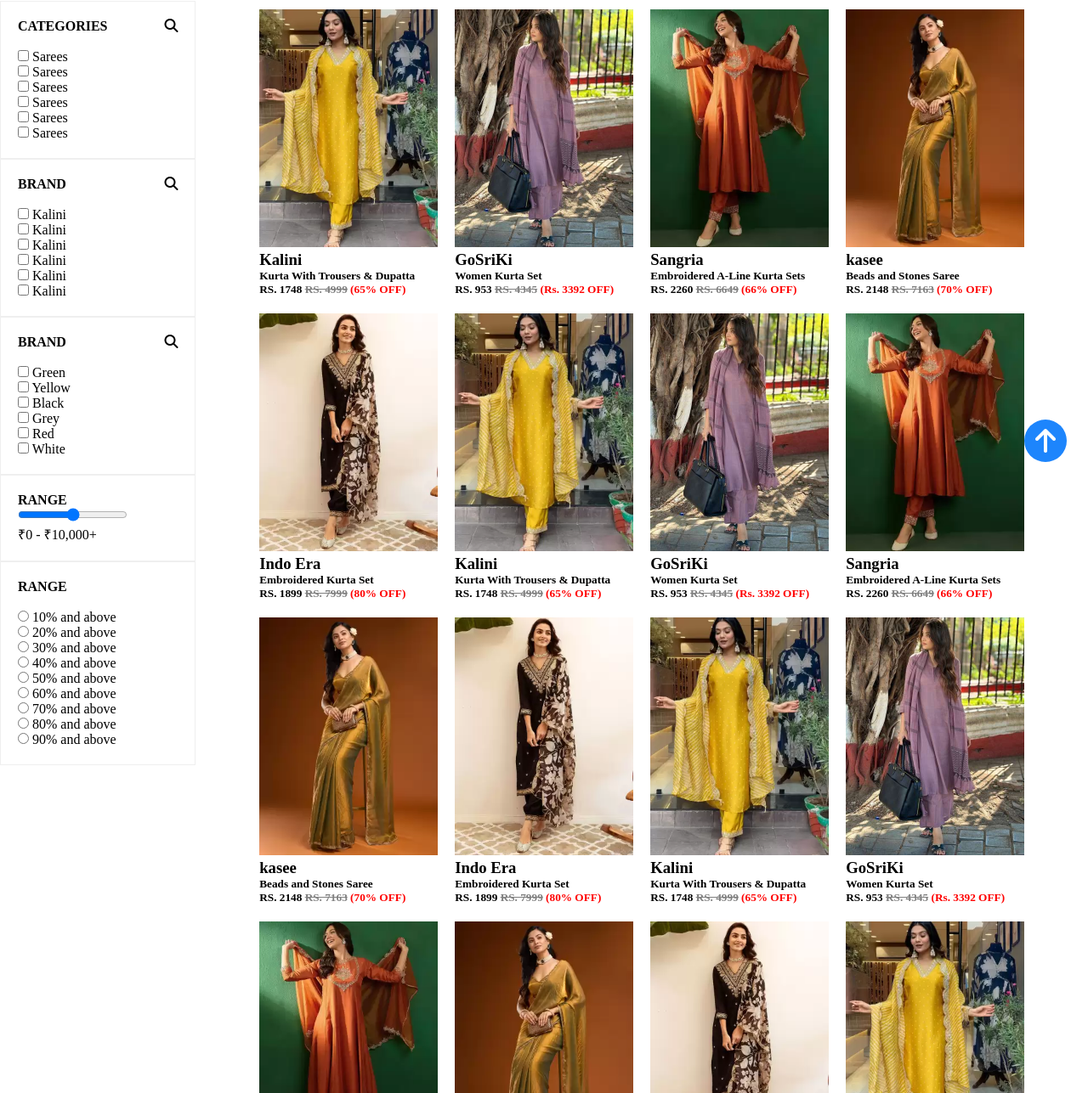
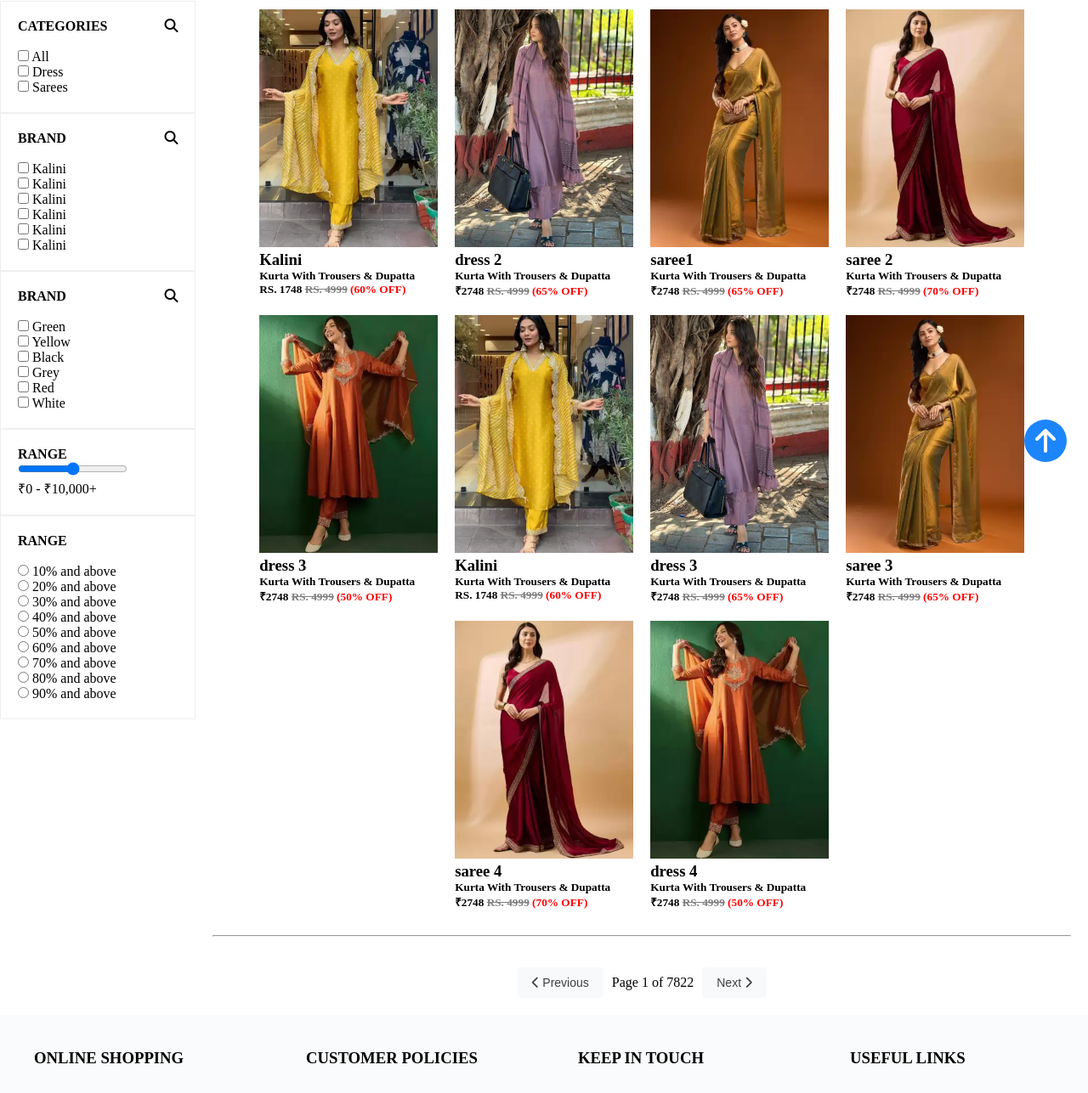
Before and after one commit to Hrishikesh778/javascript-miniproject, a plain HTML site: page content.html in a window 1280 px wide. Shown: the part 231-1518 px from the top of the page at 85% size. Drawn offline with Linux system fonts and the light colour scheme.

Commit message:
category

```diff
--- a/content.html
+++ b/content.html
@@ -10,7 +10,7 @@
     <title>Document</title>
 </head>
 
-<body>
+<body onload="clothfilter('all')">
     <div class="firstdiv" id="fdiv">
 
 
@@ -41,12 +41,16 @@
 
                 <br>
                 <br>
-                <input type="checkbox" name="" id=""><label> Sarees</label><br>
-                <input type="checkbox" name="" id=""><label> Sarees</label><br>
-                <input type="checkbox" name="" id=""><label> Sarees</label><br>
-                <input type="checkbox" name="" id=""><label> Sarees</label><br>
-                <input type="checkbox" name="" id=""><label> Sarees</label><br>
-                <input type="checkbox" name="" id=""><label> Sarees</label><br>
+                <input type="checkbox" value="" id="3" onclick="clothfilter('all')">
+                <label for="3">All</label><br>
+
+                <input type="checkbox" name="cloth" value="" id="1" onclick="clothfilter('dress')">
+                <label for="1">Dress</label><br>
+
+                <input type="checkbox" name="cloth" value="" id="2" onclick="clothfilter('sarees')">
+                <label for="2">Sarees</label><br>
+
+
             </div>
             <div class="leftside2">
                 <div style="float: left;"><B>BRAND</B></div>
@@ -127,369 +131,10 @@
 
                 </div>
             </div>
-            <div class="rightsidephotocard">
-                <a href="finalpage.html" style="text-decoration: none;">
-                    <div class="rphotocard">
-                        <div class="rpcimg">
-                            <img style="height: 100% ;width: 100%;" src="images/womendress.webp">
-                        </div>
-                        <div class="rpctext">
-
-                            <h3>Kalini</h3>
-                            <!-- <br> -->
-                            <h5>Kurta With Trousers & Dupatta</h5>
-                            <h5><b>RS. 1748</b> <del>RS. 4999</del> <span>(65% OFF)</span></h5>
+            <div class="rightsidephotocard" id="maindiv">
 
 
-                        </div>
 
-                    </div>
-                </a>
-
-                <a href="finalpage.html" style="text-decoration: none;">
-                    <div class="rphotocard">
-                        <div class="rpcimg">
-                            <img style="height: 100% ;width: 100%;" src="images/female1.jpg">
-                        </div>
-                        <div class="rpctext">
-
-                            <h3>GoSriKi</h3>
-                            <!-- <br> -->
-                            <h5>Women Kurta Set</h5>
-                            <h5><b>RS. 953</b> <del>RS. 4345</del> <span>(Rs. 3392 OFF)</span></h5>
-
-
-                        </div>
-
-                    </div>
-                </a>
-
-                <a href="finalpage.html" style="text-decoration: none;">
-                    <div class="rphotocard">
-                        <div class="rpcimg">
-                            <img style="height: 100% ;width: 100%;" src="images/female2.webp">
-                        </div>
-                        <div class="rpctext">
-
-                            <h3>Sangria</h3>
-                            <!-- <br> -->
-                            <h5>Embroidered A-Line Kurta Sets</h5>
-                            <h5><b>RS. 2260</b> <del>RS. 6649</del> <span>(66% OFF)</span></h5>
-
-
-                        </div>
-
-                    </div>
-                </a>
-
-                <a href="finalpage.html" style="text-decoration: none;">
-                    <div class="rphotocard">
-                        <div class="rpcimg">
-                            <img style="height: 100% ;width: 100%;" src="images/female3.webp">
-                        </div>
-                        <div class="rpctext">
-
-                            <h3>kasee</h3>
-                            <!-- <br> -->
-                            <h5>Beads and Stones Saree</h5>
-                            <h5><b>RS. 2148</b> <del>RS. 7163</del> <span>(70% OFF)</span></h5>
-
-
-                        </div>
-
-                    </div>
-                </a>
-
-                <a href="finalpage.html" style="text-decoration: none;">
-                    <div class="rphotocard">
-                        <div class="rpcimg">
-                            <img style="height: 100% ;width: 100%;" src="images/female4.webp">
-                        </div>
-                        <div class="rpctext">
-
-                            <h3>Indo Era</h3>
-                            <!-- <br> -->
-                            <h5>Embroidered Kurta Set</h5>
-                            <h5><b>RS. 1899</b> <del>RS. 7999</del> <span>(80% OFF)</span></h5>
-
-
-                        </div>
-
-                    </div>
-                </a>
-
-                <!-- repeat -->
-                <a href="" style="text-decoration: none;">
-                    <div class="rphotocard">
-                        <div class="rpcimg">
-                            <img style="height: 100% ;width: 100%;" src="images/womendress.webp">
-                        </div>
-                        <div class="rpctext">
-
-                            <h3>Kalini</h3>
-                            <!-- <br> -->
-                            <h5>Kurta With Trousers & Dupatta</h5>
-                            <h5><b>RS. 1748</b> <del>RS. 4999</del> <span>(65% OFF)</span></h5>
-
-
-                        </div>
-
-                    </div>
-                </a>
-
-                <a href="" style="text-decoration: none;">
-                    <div class="rphotocard">
-                        <div class="rpcimg">
-                            <img style="height: 100% ;width: 100%;" src="images/female1.jpg">
-                        </div>
-                        <div class="rpctext">
-
-                            <h3>GoSriKi</h3>
-                            <!-- <br> -->
-                            <h5>Women Kurta Set</h5>
-                            <h5><b>RS. 953</b> <del>RS. 4345</del> <span>(Rs. 3392 OFF)</span></h5>
-
-
-                        </div>
-
-                    </div>
-                </a>
-
-                <a href="" style="text-decoration: none;">
-                    <div class="rphotocard">
-                        <div class="rpcimg">
-                            <img style="height: 100% ;width: 100%;" src="images/female2.webp">
-                        </div>
-                        <div class="rpctext">
-
-                            <h3>Sangria</h3>
-                            <!-- <br> -->
-                            <h5>Embroidered A-Line Kurta Sets</h5>
-                            <h5><b>RS. 2260</b> <del>RS. 6649</del> <span>(66% OFF)</span></h5>
-
-
-                        </div>
-
-                    </div>
-                </a>
-
-                <a href="" style="text-decoration: none;">
-                    <div class="rphotocard">
-                        <div class="rpcimg">
-                            <img style="height: 100% ;width: 100%;" src="images/female3.webp">
-                        </div>
-                        <div class="rpctext">
-
-                            <h3>kasee</h3>
-                            <!-- <br> -->
-                            <h5>Beads and Stones Saree</h5>
-                            <h5><b>RS. 2148</b> <del>RS. 7163</del> <span>(70% OFF)</span></h5>
-
-
-                        </div>
-
-                    </div>
-                </a>
-
-                <a href="" style="text-decoration: none;">
-                    <div class="rphotocard">
-                        <div class="rpcimg">
-                            <img style="height: 100% ;width: 100%;" src="images/female4.webp">
-                        </div>
-                        <div class="rpctext">
-
-                            <h3>Indo Era</h3>
-                            <!-- <br> -->
-                            <h5>Embroidered Kurta Set</h5>
-                            <h5><b>RS. 1899</b> <del>RS. 7999</del> <span>(80% OFF)</span></h5>
-
-
-                        </div>
-
-                    </div>
-                </a>
-
-                <!-- repeat -->
-                <a href="" style="text-decoration: none;">
-                    <div class="rphotocard">
-                        <div class="rpcimg">
-                            <img style="height: 100% ;width: 100%;" src="images/womendress.webp">
-                        </div>
-                        <div class="rpctext">
-
-                            <h3>Kalini</h3>
-                            <!-- <br> -->
-                            <h5>Kurta With Trousers & Dupatta</h5>
-                            <h5><b>RS. 1748</b> <del>RS. 4999</del> <span>(65% OFF)</span></h5>
-
-
-                        </div>
-
-                    </div>
-                </a>
-
-                <a href="" style="text-decoration: none;">
-                    <div class="rphotocard">
-                        <div class="rpcimg">
-                            <img style="height: 100% ;width: 100%;" src="images/female1.jpg">
-                        </div>
-                        <div class="rpctext">
-
-                            <h3>GoSriKi</h3>
-                            <!-- <br> -->
-                            <h5>Women Kurta Set</h5>
-                            <h5><b>RS. 953</b> <del>RS. 4345</del> <span>(Rs. 3392 OFF)</span></h5>
-
-
-                        </div>
-
-                    </div>
-                </a>
-
-                <a href="" style="text-decoration: none;">
-                    <div class="rphotocard">
-                        <div class="rpcimg">
-                            <img style="height: 100% ;width: 100%;" src="images/female2.webp">
-                        </div>
-                        <div class="rpctext">
-
-                            <h3>Sangria</h3>
-                            <!-- <br> -->
-                            <h5>Embroidered A-Line Kurta Sets</h5>
-                            <h5><b>RS. 2260</b> <del>RS. 6649</del> <span>(66% OFF)</span></h5>
-
-
-                        </div>
-
-                    </div>
-                </a>
-
-                <a href="" style="text-decoration: none;">
-                    <div class="rphotocard">
-                        <div class="rpcimg">
-                            <img style="height: 100% ;width: 100%;" src="images/female3.webp">
-                        </div>
-                        <div class="rpctext">
-
-                            <h3>kasee</h3>
-                            <!-- <br> -->
-                            <h5>Beads and Stones Saree</h5>
-                            <h5><b>RS. 2148</b> <del>RS. 7163</del> <span>(70% OFF)</span></h5>
-
-
-                        </div>
-
-                    </div>
-                </a>
-
-                <a href="" style="text-decoration: none;">
-                    <div class="rphotocard">
-                        <div class="rpcimg">
-                            <img style="height: 100% ;width: 100%;" src="images/female4.webp">
-                        </div>
-                        <div class="rpctext">
-
-                            <h3>Indo Era</h3>
-                            <!-- <br> -->
-                            <h5>Embroidered Kurta Set</h5>
-                            <h5><b>RS. 1899</b> <del>RS. 7999</del> <span>(80% OFF)</span></h5>
-
-
-                        </div>
-
-                    </div>
-                </a>
-
-                <!-- repeat -->
-                <a href="" style="text-decoration: none;">
-                    <div class="rphotocard">
-                        <div class="rpcimg">
-                            <img style="height: 100% ;width: 100%;" src="images/womendress.webp">
-                        </div>
-                        <div class="rpctext">
-
-                            <h3>Kalini</h3>
-                            <!-- <br> -->
-                            <h5>Kurta With Trousers & Dupatta</h5>
-                            <h5><b>RS. 1748</b> <del>RS. 4999</del> <span>(65% OFF)</span></h5>
-
-
-                        </div>
-
-                    </div>
-                </a>
-
-                <a href="" style="text-decoration: none;">
-                    <div class="rphotocard">
-                        <div class="rpcimg">
-                            <img style="height: 100% ;width: 100%;" src="images/female1.jpg">
-                        </div>
-                        <div class="rpctext">
-
-                            <h3>GoSriKi</h3>
-                            <!-- <br> -->
-                            <h5>Women Kurta Set</h5>
-                            <h5><b>RS. 953</b> <del>RS. 4345</del> <span>(Rs. 3392 OFF)</span></h5>
-
-
-                        </div>
-
-                    </div>
-                </a>
-
-                <a href="" style="text-decoration: none;">
-                    <div class="rphotocard">
-                        <div class="rpcimg">
-                            <img style="height: 100% ;width: 100%;" src="images/female2.webp">
-                        </div>
-                        <div class="rpctext">
-
-                            <h3>Sangria</h3>
-                            <!-- <br> -->
-                            <h5>Embroidered A-Line Kurta Sets</h5>
-                            <h5><b>RS. 2260</b> <del>RS. 6649</del> <span>(66% OFF)</span></h5>
-
-
-                        </div>
-
-                    </div>
-                </a>
-
-                <a href="" style="text-decoration: none;">
-                    <div class="rphotocard">
-                        <div class="rpcimg">
-                            <img style="height: 100% ;width: 100%;" src="images/female3.webp">
-                        </div>
-                        <div class="rpctext">
-
-                            <h3>kasee</h3>
-                            <!-- <br> -->
-                            <h5>Beads and Stones Saree</h5>
-                            <h5><b>RS. 2148</b> <del>RS. 7163</del> <span>(70% OFF)</span></h5>
-
-
-                        </div>
-
-                    </div>
-                </a>
-
-                <a href="" style="text-decoration: none;">
-                    <div class="rphotocard">
-                        <div class="rpcimg">
-                            <img style="height: 100% ;width: 100%;" src="images/female4.webp">
-                        </div>
-                        <div class="rpctext">
-
-                            <h3>Indo Era</h3>
-                            <!-- <br> -->
-                            <h5>Embroidered Kurta Set</h5>
-                            <h5><b>RS. 1899</b> <del>RS. 7999</del> <span>(80% OFF)</span></h5>
-
-
-                        </div>
-
-                    </div>
-                </a>
 
                 <!-- repeat -->
 
@@ -533,6 +178,236 @@
             window.location.href = "index.html"
         }
 
+
+
+        let data = [
+            {
+                Name: "Kalini",
+                description:"Kurta With Trousers & Dupatta",
+                text: "RS. 1748",
+                oldprice:"RS. 4999",
+                link: "images/womendress.webp",
+                category: "dress",
+                href:"finalpage.html",
+                off:"(60% OFF)"
+            },
+            {
+                Name: "dress 2",
+                description:"Kurta With Trousers & Dupatta",
+                text: "₹2748",
+                oldprice:"RS. 4999",
+                link: "images/female1.jpg",
+                category: "dress",
+                href:"finalpage.html",
+                off:"(65% OFF)"
+            },
+            {
+                Name: "saree1",
+                description:"Kurta With Trousers & Dupatta",
+                text: "₹2748",
+                oldprice:"RS. 4999",
+                link: "images/female3.webp",
+                category: "sarees",
+                href:"finalpage.html",
+                off:"(65% OFF)"
+            },
+            {
+                Name: "saree 2",
+                description:"Kurta With Trousers & Dupatta",
+                text: "₹2748",
+                oldprice:"RS. 4999",
+                link: "images/saree.webp",
+                category: "sarees",
+                href:"finalpage.html",
+                off:"(70% OFF)"
+            },
+            {
+                Name: "dress 3",
+                description:"Kurta With Trousers & Dupatta",
+                text: "₹2748",
+                oldprice:"RS. 4999",
+                link: "images/female2.webp",
+                category: "dress",
+                href:"finalpage.html",
+                off:"(50% OFF)"
+            },
+            {
+                Name: "Kalini",
+                description:"Kurta With Trousers & Dupatta",
+                text: "RS. 1748",
+                oldprice:"RS. 4999",
+                link: "images/womendress.webp",
+                category: "dress",
+                href:"finalpage.html",
+                off:"(60% OFF)"
+            },
+            {
+                Name: "dress 3",
+                description:"Kurta With Trousers & Dupatta",
+                text: "₹2748",
+                oldprice:"RS. 4999",
+                link: "images/female1.jpg",
+                category: "dress",
+                href:"finalpage.html",
+                off:"(65% OFF)"
+            },
+            {
+                Name: "saree 3",
+                description:"Kurta With Trousers & Dupatta",
+                text: "₹2748",
+                oldprice:"RS. 4999",
+                link: "images/female3.webp",
+                category: "sarees",
+                href:"finalpage.html",
+                off:"(65% OFF)"
+            },
+            {
+                Name: "saree 4",
+                description:"Kurta With Trousers & Dupatta",
+                text: "₹2748",
+                oldprice:"RS. 4999",
+                link: "images/saree.webp",
+                category: "sarees",
+                href:"finalpage.html",
+                off:"(70% OFF)"
+            },
+            {
+                Name: "dress 4",
+                description:"Kurta With Trousers & Dupatta",
+                text: "₹2748",
+                oldprice:"RS. 4999",
+                link: "images/female2.webp",
+                category: "dress",
+                href:"finalpage.html",
+                off:"(50% OFF)"
+            }
+
+        ]
+
+
+
+        function clothfilter(category) {
+            let filterData = data.filter((val) => {
+                return val.category == category
+            })
+
+            let pp = document.getElementById('1').checked
+            console.log(pp)
+
+            console.log(filterData, "filter")
+
+
+            let checkboxdresss = document.getElementById('1');
+            let checkboxsaree = document.getElementById('2');
+            let checkboxall = document.getElementById('3');
+
+
+            if (category != 'all') {
+                checkboxall.checked=false
+
+                if (checkboxdresss.checked == true) {
+
+                    if (checkboxdresss.value == "") {
+                        checkboxdresss.value = mapdataall()
+                    }
+
+                }
+
+                if (checkboxsaree.checked == true) {
+                    if (checkboxsaree.value == "") {
+                        checkboxsaree.value = mapdataall()
+                    }
+
+                }
+
+
+                let checkboxes = document.getElementsByName('cloth')
+
+                let result = "";
+                for (var i = 0; i < checkboxes.length; i++) {
+                    if (checkboxes[i].checked) {
+                        // if (checkboxes[i] != 0) {
+                        if (result == "") {
+                            result = checkboxes[i].value
+                        }
+                        else {
+                            result = result + checkboxes[i].value
+                        }
+
+                        // }
+
+                    }
+                    document.getElementById('maindiv').innerHTML = result
+
+
+                }
+            }
+            else {
+
+                document.getElementById('maindiv').innerHTML = ""
+                checkboxdresss.checked=false
+                checkboxsaree.checked=false
+                checkboxall.check=true
+
+                let mapdata2 = data.map((val) => {
+                    return `<a href="${val.href}" style="text-decoration: none;">
+                    <div class="rphotocard">
+                        <div class="rpcimg">
+                            <img style="height: 100% ;width: 100%;" src="${val.link}">
+                        </div>
+                        <div class="rpctext">
+
+                            <h3>${val.Name}</h3>
+                            <!-- <br> -->
+                            <h5>${val.description}</h5>
+                            <h5><b>${val.text}</b> <del>${val.oldprice}</del> <span>${val.off}</span></h5>
+
+
+                        </div>
+
+                    </div>
+                </a>
+                        `
+                })
+
+                document.getElementById('maindiv').innerHTML = mapdata2.join("")
+            }
+
+
+
+            function mapdataall() {
+                let mapdata = filterData.map((val) => {
+                    return `<a href="${val.href}" style="text-decoration: none;">
+                    <div class="rphotocard">
+                        <div class="rpcimg">
+                            <img style="height: 100% ;width: 100%;" src="${val.link}">
+                        </div>
+                        <div class="rpctext">
+
+                            <h3>${val.Name}</h3>
+                            <!-- <br> -->
+                            <h5>${val.description}</h5>
+                            <h5><b>${val.text}</b> <del>${val.oldprice}</del> <span>${val.off}</span></h5>
+
+
+                        </div>
+
+                    </div>
+                </a>
+                        `
+                })
+
+                let map = mapdata.join("")
+                let maindiv = document.getElementById('maindiv')
+
+                return map
+
+            }
+
+
+
+
+        }
     </script>
 </body>
 
```
Also changed, not shown: images/saree.webp (added).
